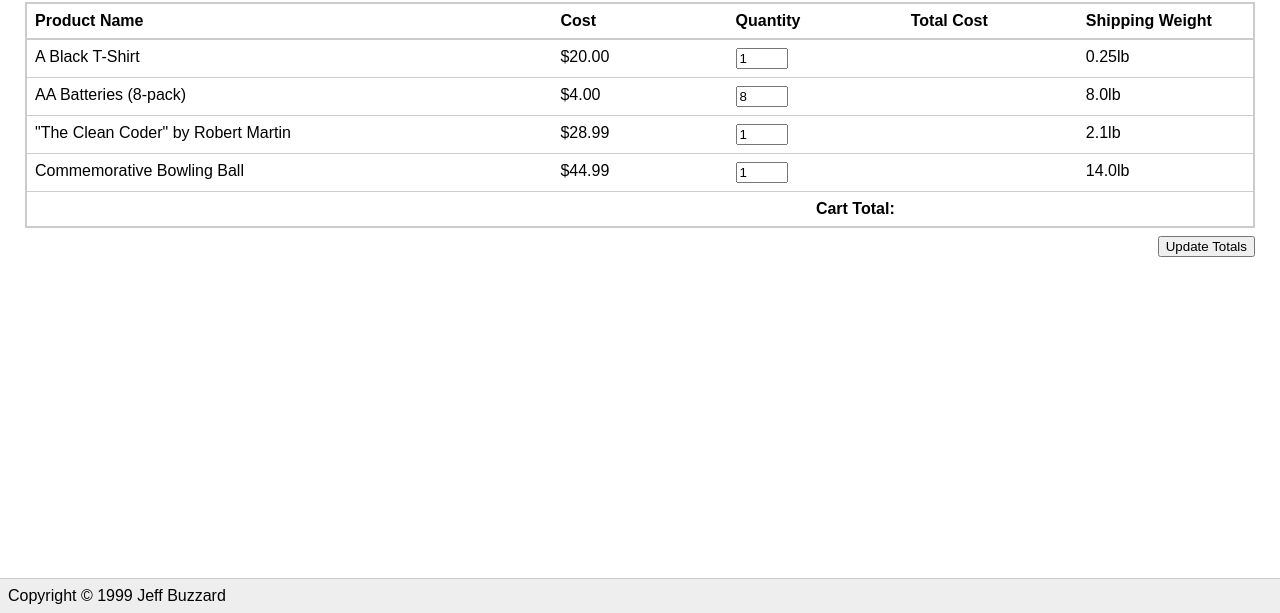
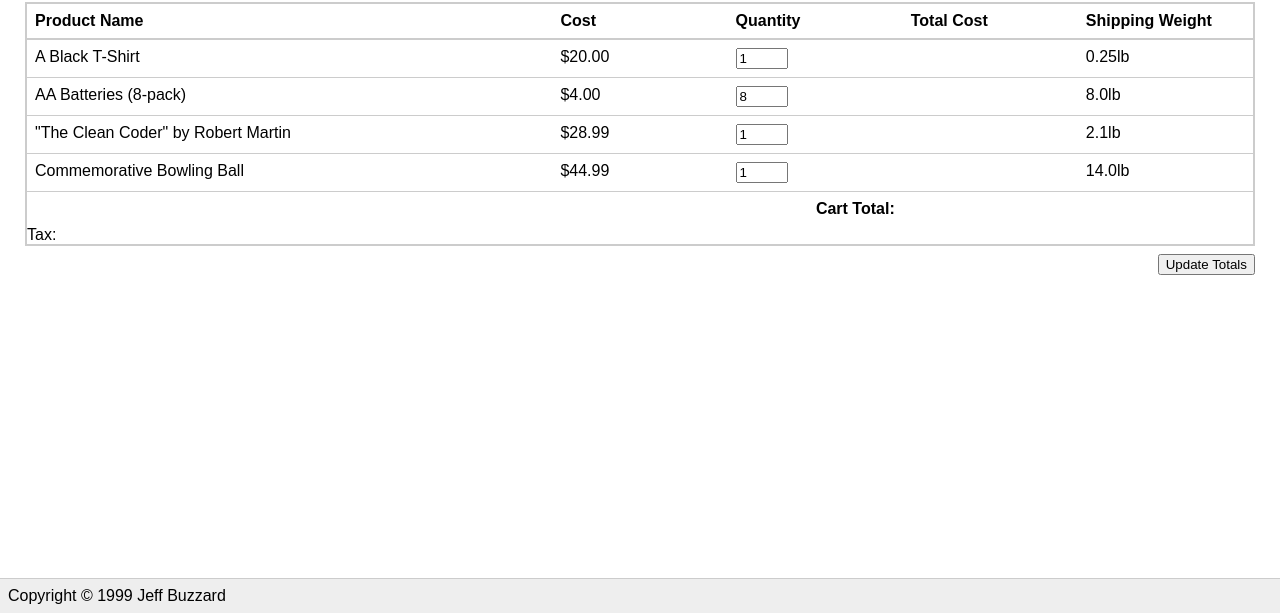
Before and after one commit to mekane/git-practice-exercises, a plain HTML site: page index.html in a window 1280 px wide. Shown: the part 187-800 px from the top of the page. Drawn offline with Linux system fonts and the light colour scheme.

Commit message:
Add markup for tax row

```diff
--- a/index.html
+++ b/index.html
@@ -43,6 +43,9 @@
       <div class="cart__total-span">Cart Total:</div>
       <div class="cart__total-cost"></div>
       <div class="cart__total-weight"></div>
+
+      <div class="cart__tax-span">Tax:</div>
+      <div class="cart__tax-cost"></div>
     </div>
 
     <button type="button" class="update-cart-button">Update Totals</button>
```
